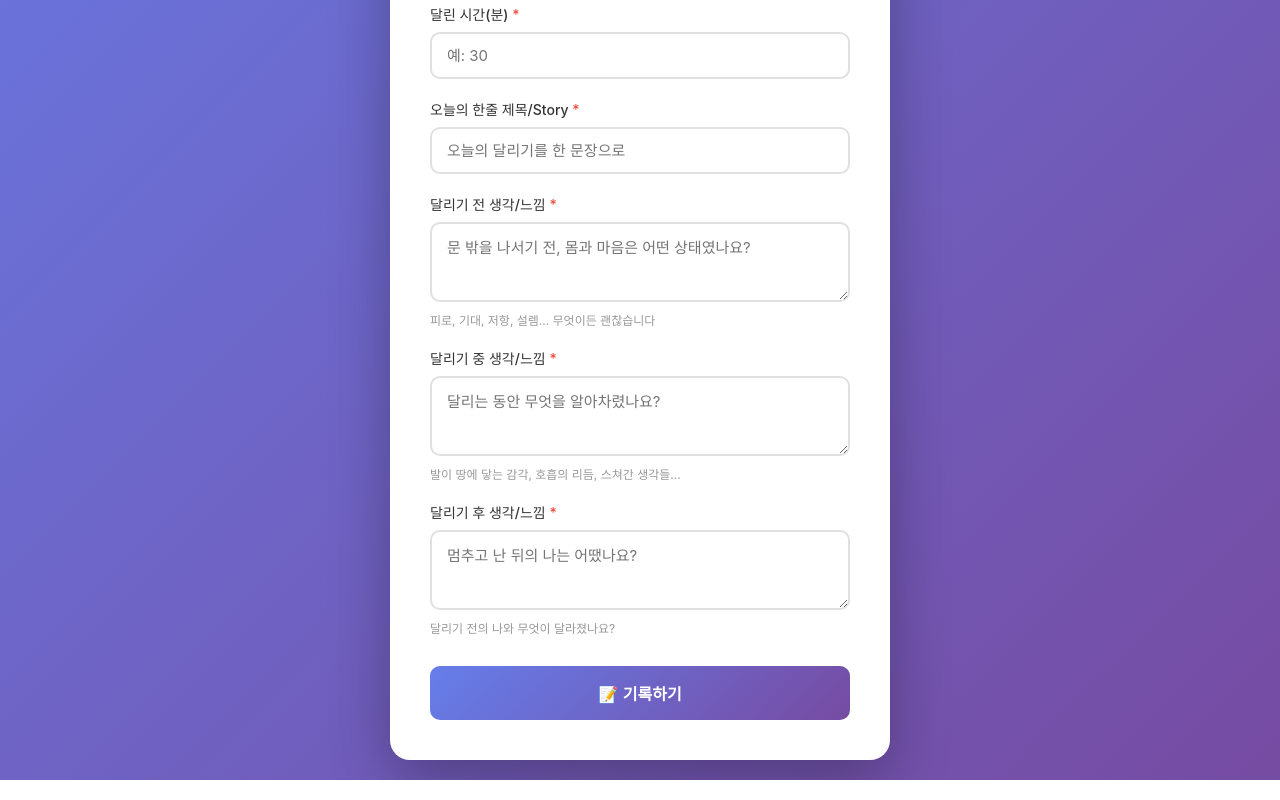
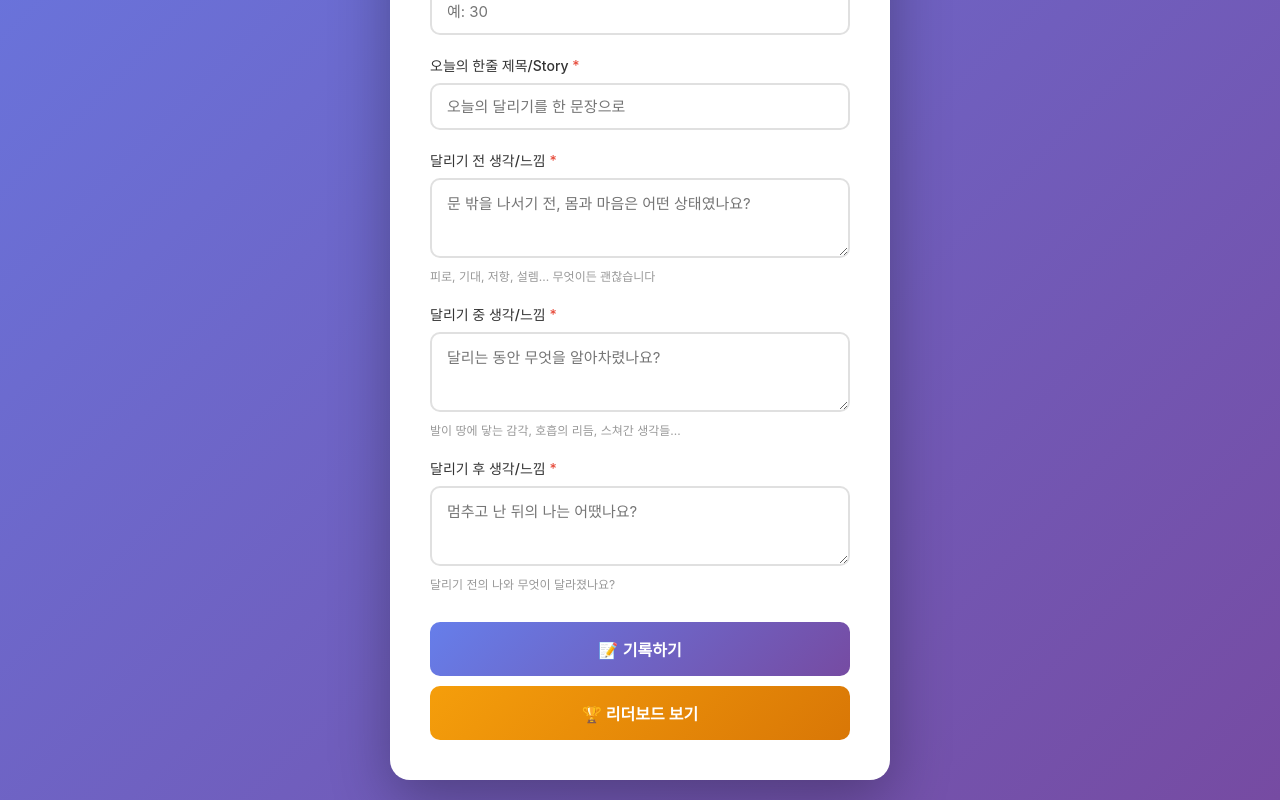
Before and after one commit to leedoseung/mindfulRunning, a plain HTML site: page index.html in a window 1280 px wide. Shown: the part 600-1400 px from the top of the page. Drawn offline with Linux system fonts and the light colour scheme; no server answers.

Commit message:
리더보드 css 수정

```diff
--- a/index.html
+++ b/index.html
@@ -275,10 +275,26 @@
       }
 
       .leaderboard-button {
+        display: block;
+        width: 100%;
+        padding: 15px;
         background: linear-gradient(135deg, #f59e0b 0%, #d97706 100%);
+        color: white;
+        border: none;
+        border-radius: 10px;
+        font-size: 16px;
+        font-weight: 600;
+        cursor: pointer;
+        text-align: center;
+        text-decoration: none;
+        transition:
+          transform 0.2s,
+          box-shadow 0.2s;
+        margin-top: 10px;
       }
 
       .leaderboard-button:hover {
+        transform: translateY(-2px);
         box-shadow: 0 10px 20px rgba(245, 158, 11, 0.3);
       }
 
@@ -339,9 +355,7 @@
       <h1>🏃‍♂️ 마인드풀러닝 기록</h1>
       <p class="subtitle">오늘의 마음을 기록하고 공유해보세요</p>
 
-      <a href="/leaderboard.html" class="leaderboard-button" style="display: block; text-align: center; text-decoration: none; margin-bottom: 20px;">🏆 리더보드 보기</a>
-
-        <form id="runningForm">
+      <form id="runningForm">
           <div class="form-group">
             <label>이름 <span class="required">*</span></label>
             <div class="select-wrapper">
@@ -421,6 +435,7 @@
           </div>
 
           <button type="submit">📝 기록하기</button>
+          <a href="/leaderboard.html" class="leaderboard-button">🏆 리더보드 보기</a>
           <div class="loading">⏳ Notion에 저장 중...</div>
           <div class="error-message"></div>
         </form>
```
Also changed, not shown: leaderboard.html (+4 -0 lines).
